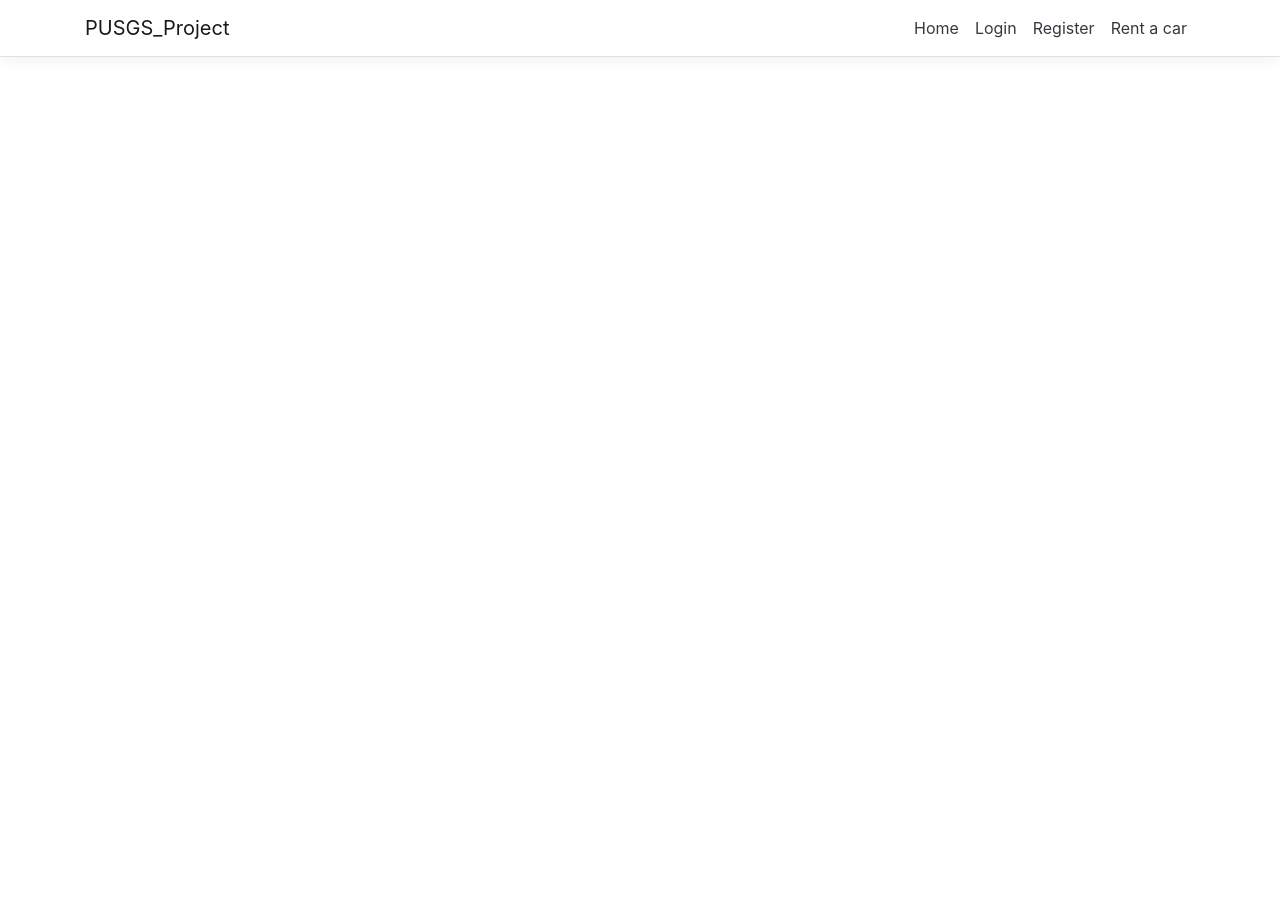
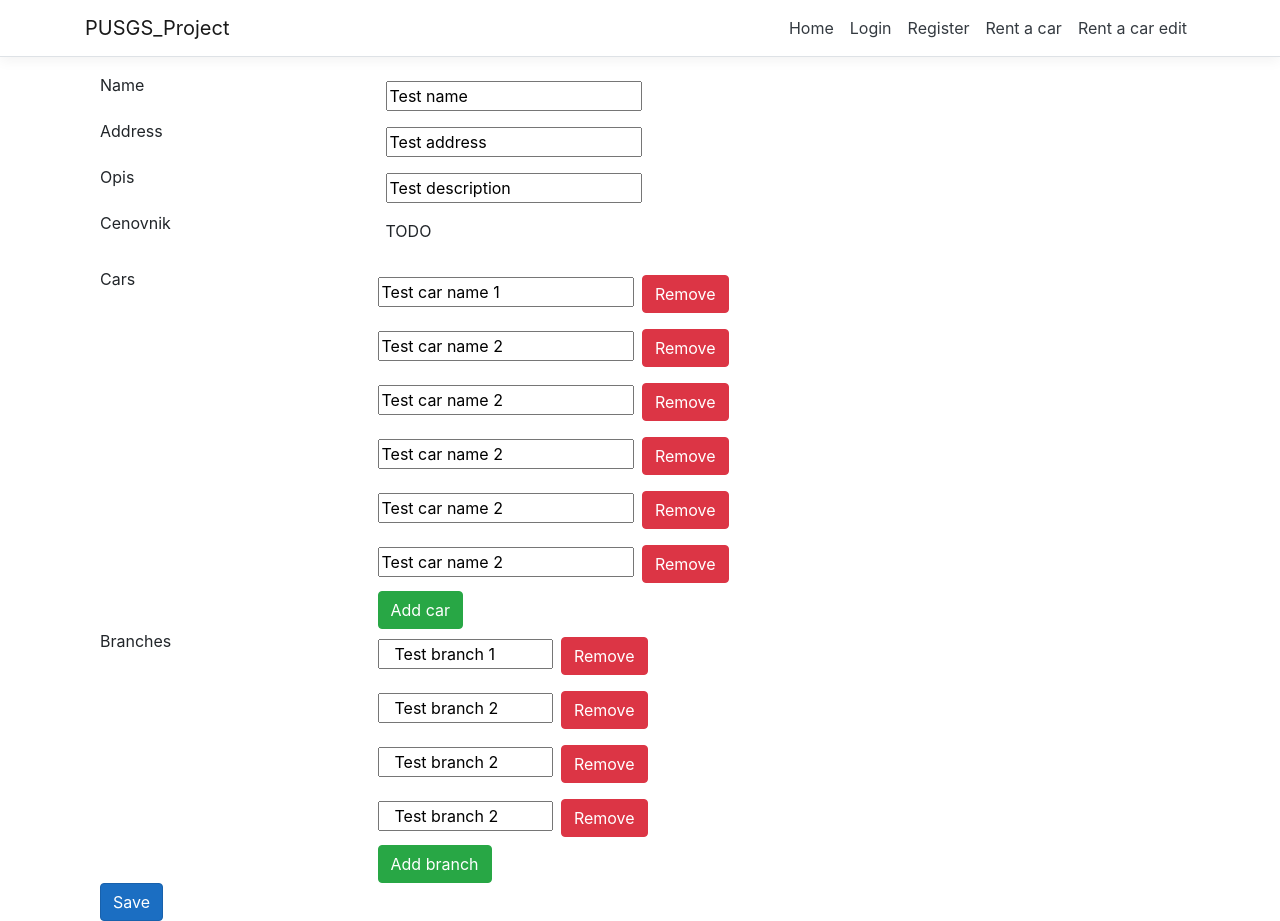
Before and after one commit to SrdjanStankov/Web2_Projekat, an Angular app in the folder PUSGS_Project/PUSGS_Project/ClientApp/: page /rent-a-car-edit in a window 1280 px wide. Before the commit this address led to /. Before the commit the page ends 800 px from the top, so only its background shows below. Built offline with nearby package versions, Linux system fonts and the light colour scheme.

Commit message:
Added edit of rent a car

```diff
--- a/PUSGS_Project/PUSGS_Project/ClientApp/src/app/app.module.ts
+++ b/PUSGS_Project/PUSGS_Project/ClientApp/src/app/app.module.ts
@@ -14,6 +14,7 @@ import { LoginComponent } from "./login/login.component";
 import { RegisterComponent } from "./register/register.component";
 import { ProfileComponent } from "./profile/profile.component";
 import { RentACarProfileComponent } from './rent-a-car-profile/rent-a-car-profile.component';
+import { RentACarProfileEditComponent } from './rent-a-car-profile-edit/rent-a-car-profile-edit.component';
 
 @NgModule({
   declarations: [
@@ -26,6 +27,7 @@ import { RentACarProfileComponent } from './rent-a-car-profile/rent-a-car-profil
     RegisterComponent,
     ProfileComponent,
     RentACarProfileComponent,
+    RentACarProfileEditComponent,
   ],
   imports: [
     BrowserModule.withServerTransition({ appId: "ng-cli-universal" }),
@@ -40,6 +42,7 @@ import { RentACarProfileComponent } from './rent-a-car-profile/rent-a-car-profil
       { path: "login", component: LoginComponent },
       { path: "profile", component: ProfileComponent },
       { path: "rent-a-car", component: RentACarProfileComponent},
+      { path: "rent-a-car-edit", component: RentACarProfileEditComponent },
     ]),
   ],
   providers: [],
--- a/PUSGS_Project/PUSGS_Project/ClientApp/src/app/nav-menu/nav-menu.component.html
+++ b/PUSGS_Project/PUSGS_Project/ClientApp/src/app/nav-menu/nav-menu.component.html
@@ -26,6 +26,9 @@
           <li class="nav-item" [routerLinkActive]="['link-active']">
             <a class="nav-link text-dark" [routerLink]="['/rent-a-car']">Rent a car</a>
           </li>
+          <li class="nav-item" [routerLinkActive]="['link-active']">
+            <a class="nav-link text-dark" [routerLink]="['/rent-a-car-edit']">Rent a car edit</a>
+          </li>
         </ul>
       </div>
     </div>
--- /dev/null
+++ b/PUSGS_Project/PUSGS_Project/ClientApp/src/app/rent-a-car-profile-edit/rent-a-car-profile-edit.component.html
@@ -0,0 +1,70 @@
+<form [formGroup]="editGroup" (ngSubmit)="onSubmit()">
+
+  <div class="container profile-display">
+    <div class="row">
+      <div class="col-md-3">
+        <label>Name</label>
+      </div>
+      <div class="col-md-3 m-2">
+        <input type="text" formControlName="name" />
+      </div>
+    </div>
+    <div class="row">
+      <div class="col-md-3">
+        <label>Address</label>
+      </div>
+      <div class="col-md-3 m-2">
+        <input type="text" formControlName="address"/>
+      </div>
+    </div>
+    <div class="row">
+      <div class="col-md-3">
+        <label>Opis</label>
+      </div>
+      <div class="col-md-3 m-2">
+        <input type="text" formControlName="description" />
+      </div>
+    </div>
+    <div class="row">
+      <div class="col-md-3">
+        <label>Cenovnik</label>
+      </div>
+      <div class="col-md-3 m-2">
+        <p>TODO</p>
+      </div>
+    </div>
+    <div class="row">
+      <div class="col-md-3">
+        <label>Cars</label>
+      </div>
+      <div class="col-md-6">
+        <div *ngFor="let car of rentACar.Cars; let i = index">
+          <input type="text" value="{{car.Name}}" />
+          <button type="button" class="btn btn-danger m-2 col-md-2" (click)="removeCar(i)">Remove</button>
+        </div>
+        <div>
+          <button type="button" class="btn btn-success" (click)="addCar()">Add car</button>
+        </div>
+      </div>
+    </div>
+    <div class="row">
+      <div class="col-md-3">
+        <label>Branches</label>
+      </div>
+      <div class="col-md-6">
+        <div *ngFor="let branch of rentACar.Branches; let i = index">
+          <input type="text" class="col-md-4" value="{{branch}}" />
+          <button type="button" class="btn btn-danger m-2 col-md-2" (click)="removeBranch(i)">Remove</button>
+        </div>
+        <div>
+          <button type="button" class="btn btn-success" (click)="addBranch()">Add branch</button>
+        </div>
+      </div>
+    </div>
+    <div class="row">
+      <div class="col-md">
+        <button type="submit" class="btn btn-primary">Save</button>
+      </div>
+    </div>
+  </div>
+</form>
--- /dev/null
+++ b/PUSGS_Project/PUSGS_Project/ClientApp/src/app/rent-a-car-profile-edit/rent-a-car-profile-edit.component.ts
@@ -0,0 +1,56 @@
+import { Component, OnInit } from '@angular/core';
+import { RentACar } from '../entities/rent-a-car';
+import { RentACarService } from '../services/rent-a-car.service';
+import { FormGroup, FormControl } from '@angular/forms';
+import { Car } from '../entities/car';
+
+@Component({
+  selector: 'app-rent-a-car-profile-edit',
+  templateUrl: './rent-a-car-profile-edit.component.html',
+  styleUrls: ['./rent-a-car-profile-edit.component.css']
+})
+export class RentACarProfileEditComponent implements OnInit {
+
+  public rentACar: RentACar;
+  public editGroup: FormGroup;
+
+  constructor(private service: RentACarService) {
+    this.rentACar = service.getAgency(0);
+
+    this.editGroup = new FormGroup({
+      name: new FormControl(this.rentACar.Name),
+      address: new FormControl(this.rentACar.Address),
+      description: new FormControl(this.rentACar.Description),
+    });
+  }
+
+  ngOnInit(): void {
+  }
+
+  onSubmit() {
+    // check if valid
+
+    // set all values
+    this.rentACar.Name = this.editGroup.get("name").value;
+    this.rentACar.Address = this.editGroup.get("address").value;
+    this.rentACar.Description = this.editGroup.get("description").value;
+
+    //talk to backend to update values
+  }
+
+  removeCar(index: number) {
+    this.rentACar.removeCar(index);
+  }
+
+  addCar() {
+    this.rentACar.addCar(new Car("name 20"));
+  }
+
+  removeBranch(index: number) {
+    this.rentACar.removeBranch(index);
+  }
+
+  addBranch() {
+    this.rentACar.addBranch("name 20");
+  }
+}
```
Also changed, not shown: PUSGS_Project/PUSGS_Project/ClientApp/src/app/rent-a-car-profile-edit/rent-a-car-profile-edit.component.css (added), 1 other file (tests, documents, lock files or other folders).
